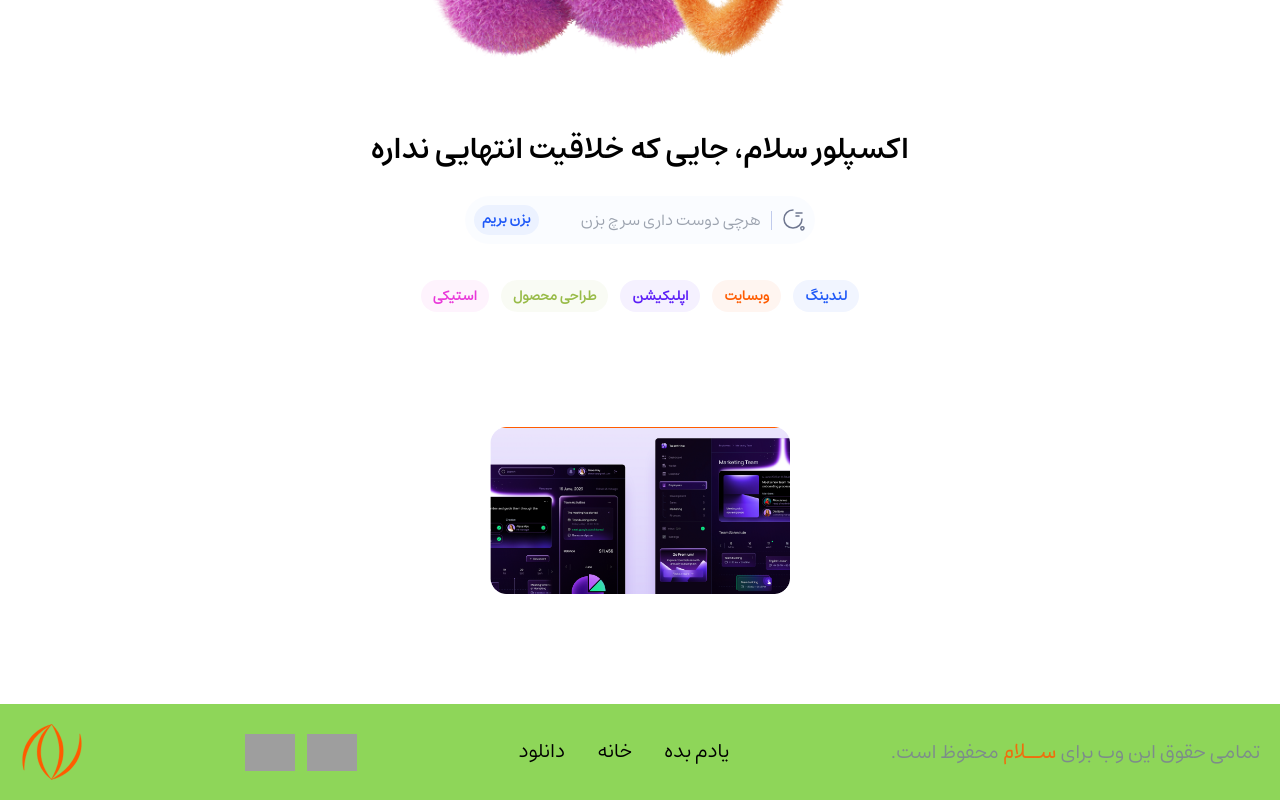
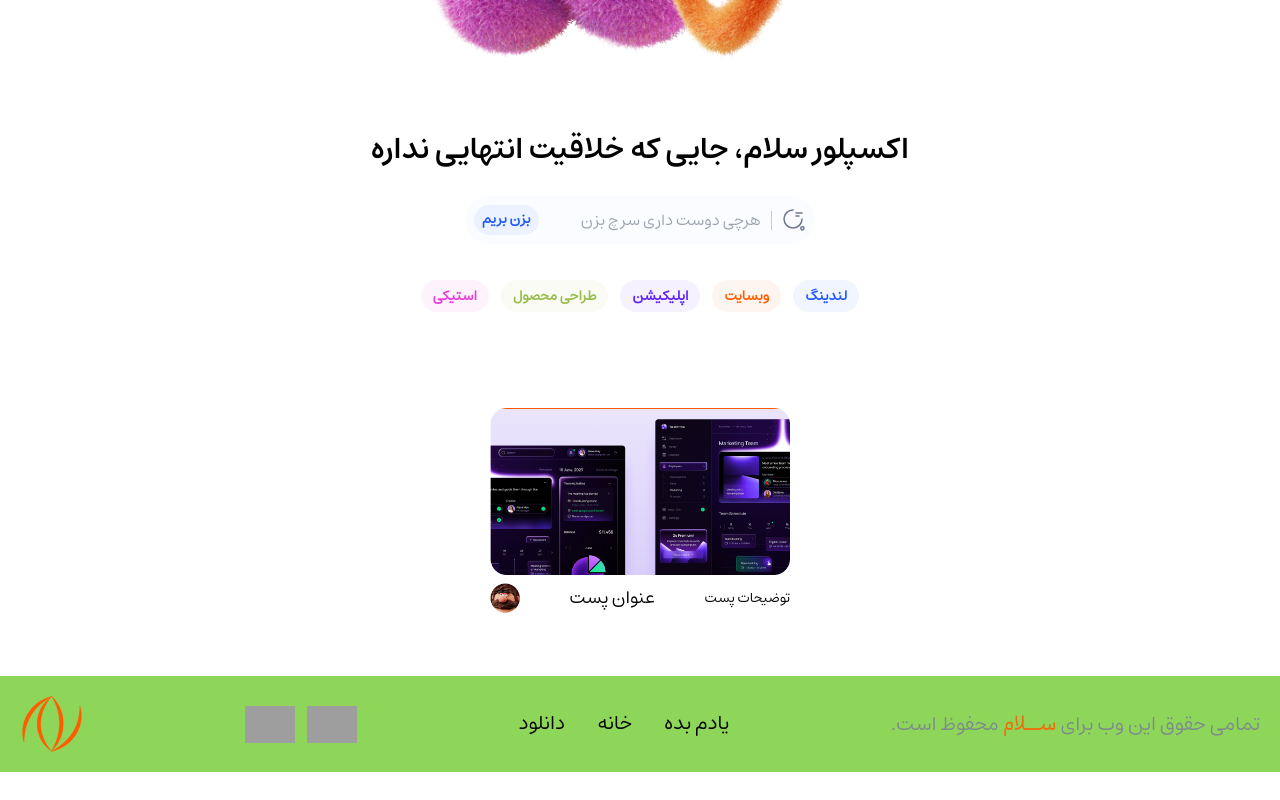
Before and after one commit to SalamLang/Salam-Website, a Next.js app: page /example in a window 1280 px wide. Shown: the part 438-1238 px from the top of the page. After the commit the page ends 1210 px from the top, so only its background shows below. Built offline with nearby package versions, Linux system fonts and the light colour scheme; grey boxes are pictures that could not be loaded.

Commit message:
feat(example/page): enhance layout with additional content and adjust spacing

```diff
--- a/src/app/(example)/example/page.jsx
+++ b/src/app/(example)/example/page.jsx
@@ -20,10 +20,14 @@ export default function page() {
         <ExampleListTagsBudges />
       </div>
       <div className="max-w-[1200px] w-full p-4 flex flex-wrap gap-5 justify-center items-center">
-          <div className="max-w-[300px] w-full h-full min-h-[300px] flex flex-col justify-center items-center gap-4 overflow-hidden">
+          <div className="max-w-[300px] w-full h-full min-h-[300px] flex flex-col justify-center items-center gap-2 overflow-hidden">
             <Image src="/images/bg-post.png" alt="bg post" width="300" height="300" />
+            <div className="w-full flex flex-row-reverse justify-between items-center gap-2">
+              <Image src="/images/icon-man-post.png" alt="icon man" width={30} height={30} />
+              <h3 className="text-lg text-center">عنوان پست</h3>
+              <p className="text-sm text-center">توضیحات پست</p>
+            </div>
           </div>
-          <div className="w-full py-1"></div>
       </div>
     </main>
   );
```
